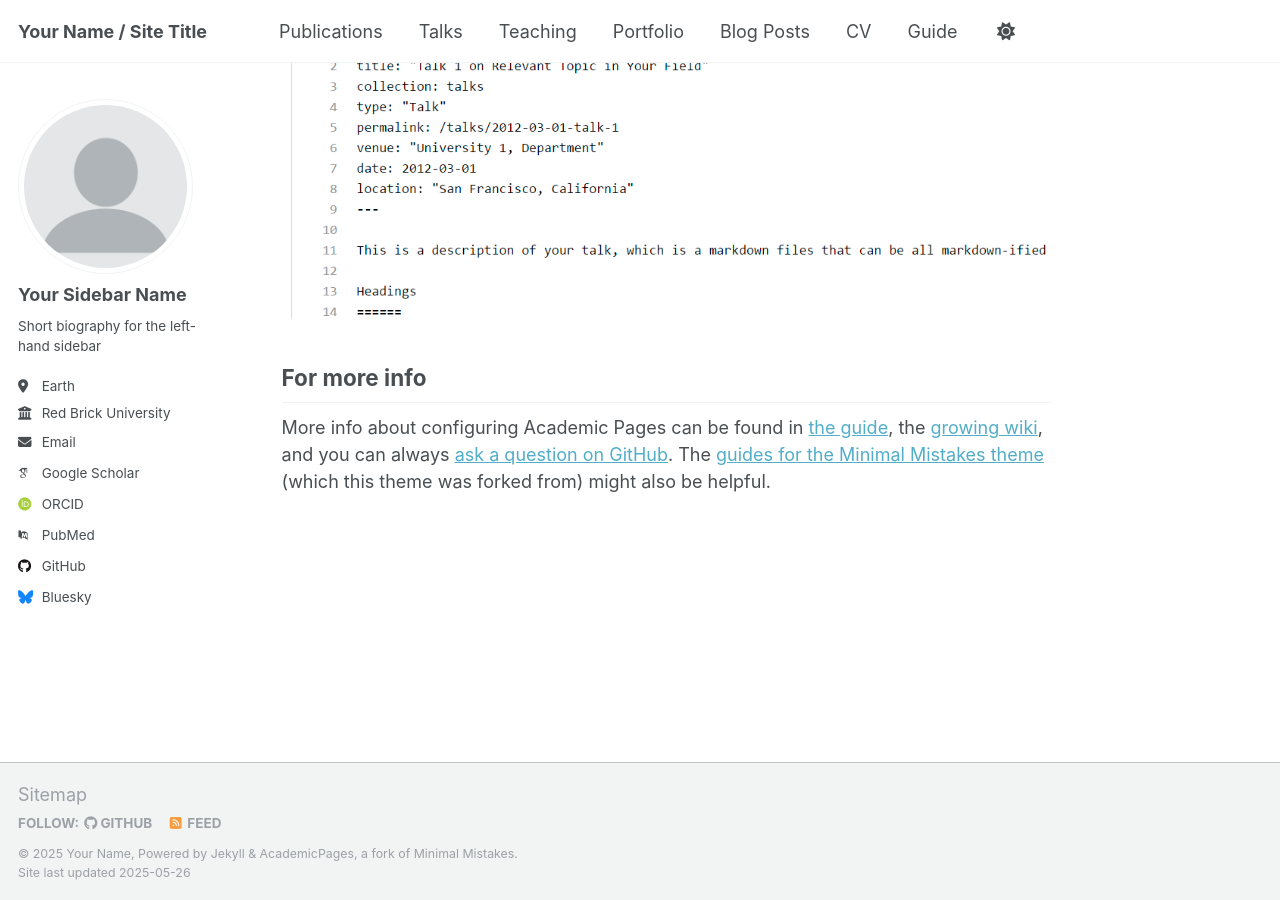
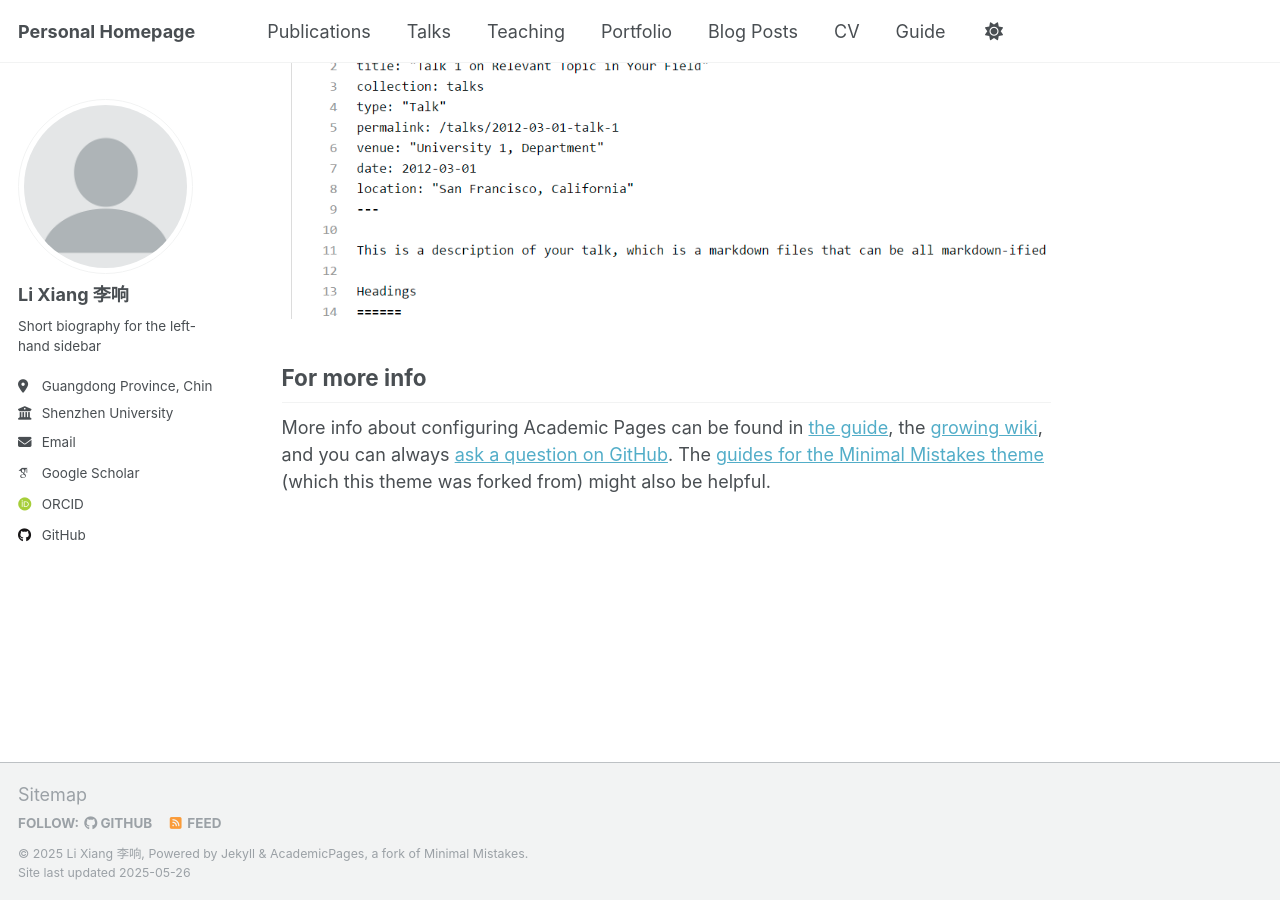
Before and after one commit to KTTRCDL/KTTRCDL.github.io, a Jekyll site: the page built from _pages/about.md, in a window 1280 px wide and 900 px high, scrolled down 2636 px. Built offline with Jekyll 4.4.1, drawn with Linux system fonts in a browser that asks for light colours; some web fonts are replaced.

Commit message:
Add some basic info into _config.yml

```diff
--- a/_config.yml
+++ b/_config.yml
@@ -9,9 +9,9 @@
 # Basic Site Settings
 locale                   : "en-US"
 site_theme               : "default"
-title                    : "Your Name / Site Title"
+title                    : "Personal Homepage"
 title_separator          : "-"
-name                     : &name "Your Name"
+name                     : &name "Li Xiang 李响"
 description              : &description "personal description"
 url                      : https://KTTRCDL.github.io # the base hostname & protocol for your site e.g. "https://[your GitHub username].github.io" or if you already have some other page hosted on Github then use "https://[your GitHub username].github.io/[Your Repo Name]"
 baseurl                  : "" # the subpath of your site, e.g. "/blog"
@@ -23,22 +23,22 @@ repository               : "academicpages/academicpages.github.io"
 author:
   # Biographic information
   avatar           : "profile.png"
-  name             : "Your Sidebar Name"
+  name             : "Li Xiang 李响"
   pronouns         : # example: "she/her"
   bio              : "Short biography for the left-hand sidebar"
-  location         : "Earth"
-  employer         : "Red Brick University"
+  location         : "Guangdong Province, China"
+  employer         : "Shenzhen University"
   uri              : # URL
-  email            : "none@example.org"
+  email            : "2210413014 [AT] email [DOT] szu [DOT] edu [DOT] cn"
 
   # Academic websites
   academia         : # URL
   arxiv            : # URL - Update with the correct link to your profile
-  googlescholar    : "https://scholar.google.com/citations?user=PS_CX0AAAAAJ"
+  googlescholar    : "https://scholar.google.com/citations?user=COJdIx4AAAAJ"
   impactstory      : # URL
-  orcid            : "http://orcid.org/yourorcidurl"
+  orcid            : "http://orcid.org/0009-0000-1049-4399"
   semantic         : # URL
-  pubmed           : "https://www.ncbi.nlm.nih.gov/pubmed/?term=john+snow"
+  pubmed           : # URL
   researchgate     : # URL
   scopus           : # URL
 
@@ -46,12 +46,12 @@ author:
   bitbucket        : # Username - Update with your username on the site
   codepen          : # Username
   dribbble         : # Username
-  github           : "academicpages"
+  github           : "KTTRCDL"
   kaggle           : # Username
   stackoverflow    : # User number or user number and name (i.e., use "1" or "1/jeff-atwood")
 
   # Social media
-  bluesky          : "bsky.app" # Replace this with you Bluesky username
+  bluesky          : # Replace this with you Bluesky username
   facebook         : # Username
   flickr           : # Username
   foursquare       : # Username
```
